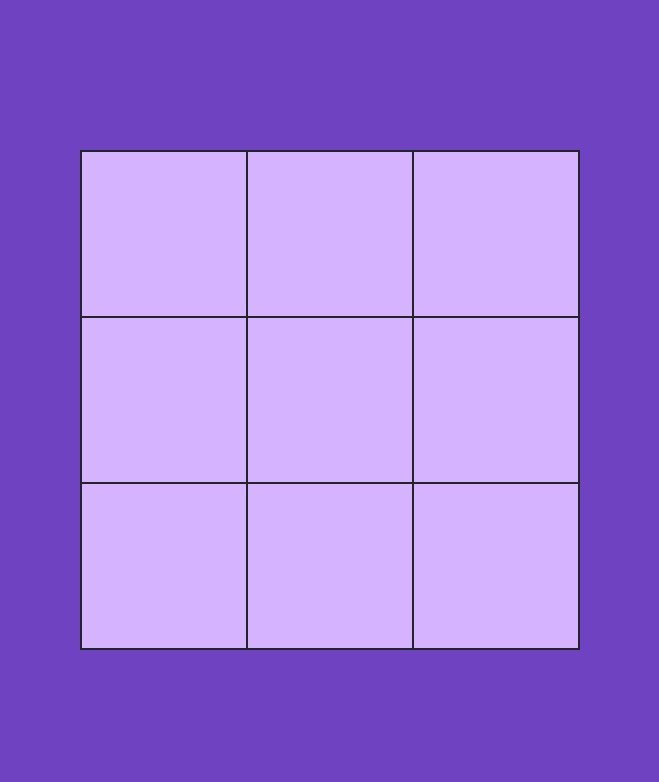
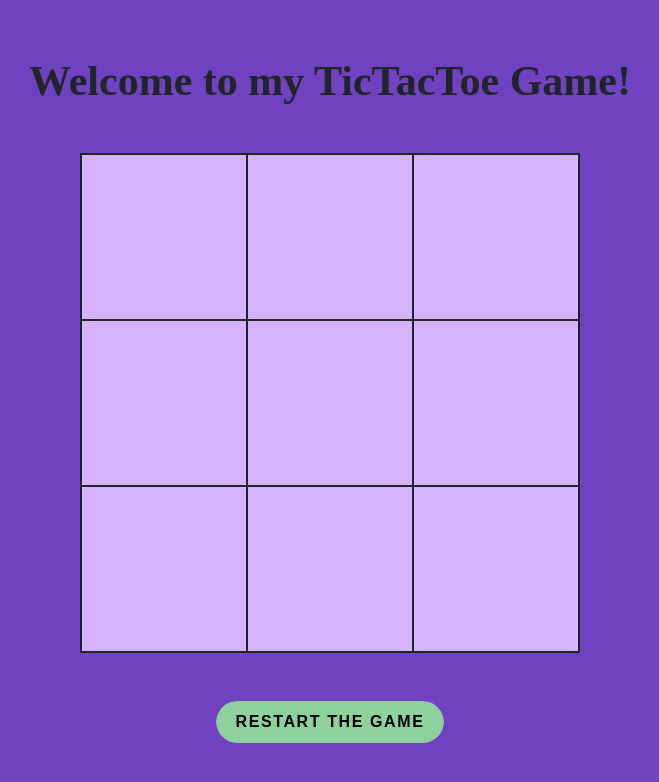
Before and after one commit to Albatraoz12/tictactoe, a React (Vite) app: page / in a window 1280 px wide. Shown: the top 782 px of the page, without its empty margins (310-969 px from the left). Built offline with nearby package versions, Linux system fonts and the light colour scheme.

Commit message:
add welcome message and a button with no logic

```diff
--- a/src/App.css
+++ b/src/App.css
@@ -17,8 +17,40 @@ main {
   display: flex;
   justify-content: center;
   align-items: center;
+  flex-direction: column;
+  gap: 3rem;
   background-color: var(--purple);
   color: var(--black);
+}
+
+.intro {
+  font-size: 28px;
+}
+
+.btn {
+  padding: 1rem;
+  border: none;
+  border-radius: 12px;
+  background-color: var(--light-green);
+  font-weight: bold;
+  font-size: 15px;
+  cursor: pointer;
+}
+.btn:focus {
+  outline: none;
+}
+.btn:hover {
+  outline: none;
+  animation: button 1s linear;
+}
+
+@keyframes button {
+  from {
+    background-color: var(--light-green);
+  }
+  to {
+    background-color: var(--purple);
+  }
 }
 
 .board {
--- a/src/App.jsx
+++ b/src/App.jsx
@@ -1,4 +1,5 @@
 import './App.css';
+import './index.css';
 import { useState, useEffect } from 'react';
 import Square from './components/Square';
 import { Patterns } from './Utils';
@@ -16,6 +17,7 @@ function App() {
       checkTie();
     }
   }, [board]);
+
   useEffect(() => {
     if (result.state !== 'none') {
       alert(`Game finished! Winning player: ${result.winner}`);
@@ -94,6 +96,9 @@ function App() {
 
   return (
     <main>
+      <section className='intro'>
+        <h1>Welcome to my TicTacToe Game!</h1>
+      </section>
       <section className='board'>
         <div className='row'>
           <Square value={board[0]} chooseSquare={() => chooseSquare(0)} />
@@ -111,6 +116,9 @@ function App() {
           <Square value={board[8]} chooseSquare={() => chooseSquare(8)} />
         </div>
       </section>
+      <section>
+        <button className='btn'>Restart the Game</button>
+      </section>
     </main>
   );
 }
--- /dev/null
+++ b/src/index.css
@@ -0,0 +1,59 @@
+:root {
+  --bg-color: #d6b3ff;
+  --black: #212529;
+  --purple: #6f42c1;
+  --green: #28a745;
+  --light-green: #8fd19e;
+}
+
+/* Base button styles */
+.btn {
+  display: inline-block;
+  padding: 0.75rem 1.25rem;
+  border-radius: 10rem;
+  color: black;
+  text-transform: uppercase;
+  font-size: 1rem;
+  letter-spacing: 0.1rem;
+  transition: all 0.3s;
+  position: relative;
+  overflow: hidden;
+  z-index: 1;
+  background-color: transparent;
+}
+
+/* Background layer */
+.btn::after {
+  content: '';
+  position: absolute;
+  bottom: 0;
+  left: 0;
+  width: 100%;
+  height: 100%;
+  background-color: #8fd19e;
+  border-radius: 10rem;
+  z-index: -2;
+}
+
+/* Hover effect layer */
+.btn::before {
+  content: '';
+  position: absolute;
+  bottom: 0;
+  left: 0;
+  width: 0%;
+  height: 100%;
+  background-color: #d6b3ff;
+  transition: all 0.3s;
+  border-radius: 10rem;
+  z-index: -1;
+}
+
+/* Hover state */
+.btn:hover {
+  color: black;
+}
+
+.btn:hover::before {
+  width: 100%;
+}
```
